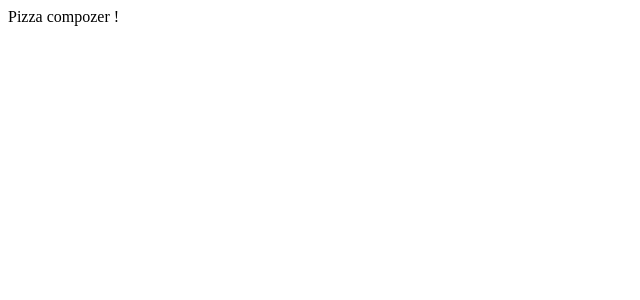
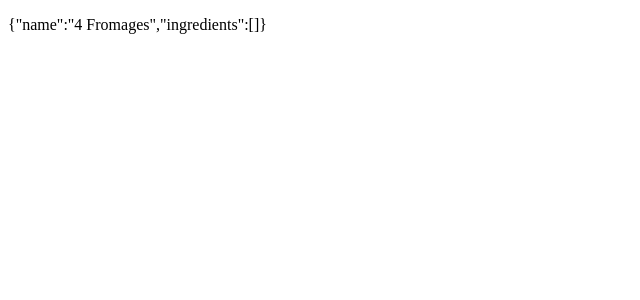
Before and after one commit to Okazari/react-hooks-experience, a React (Create React App) app: page / in a window 1280 px wide. Shown: the top 300 px of the page, without its empty margins (0-640 px from the left). Built offline with nearby package versions, Linux system fonts and the light colour scheme.

Commit message:
✨ Basic `Recipes` display

```diff
--- a/src/App/App.js
+++ b/src/App/App.js
@@ -1,5 +1,6 @@
 import React from 'react'
+import Recipes from './Recipes'
 
-const App = () => 'Pizza compozer !'
+const App = () => <Recipes />
 
 export default App
--- /dev/null
+++ b/src/App/Recipes/Recipes.js
@@ -0,0 +1,9 @@
+import React from 'react'
+
+const Recipes = ({ recipes }) => (
+  <div>
+    {recipes.map((recipe) => <p key={recipe.name}>{JSON.stringify(recipe)}</p>)}
+  </div>
+)
+
+export default Recipes
--- /dev/null
+++ b/src/App/Recipes/RecipesContainer.js
@@ -0,0 +1,7 @@
+import React from 'react'
+import Recipes from './Recipes'
+import recipes from './data'
+
+const RecipesContainer = () => <Recipes recipes={recipes} />
+
+export default RecipesContainer
--- /dev/null
+++ b/src/App/Recipes/data.js
@@ -0,0 +1,8 @@
+const recipes = [
+  {
+    name: '4 Fromages',
+    ingredients: []
+  }
+]
+
+export default recipes
--- /dev/null
+++ b/src/App/Recipes/index.js
@@ -0,0 +1 @@
+export { default }from './RecipesContainer'
```
